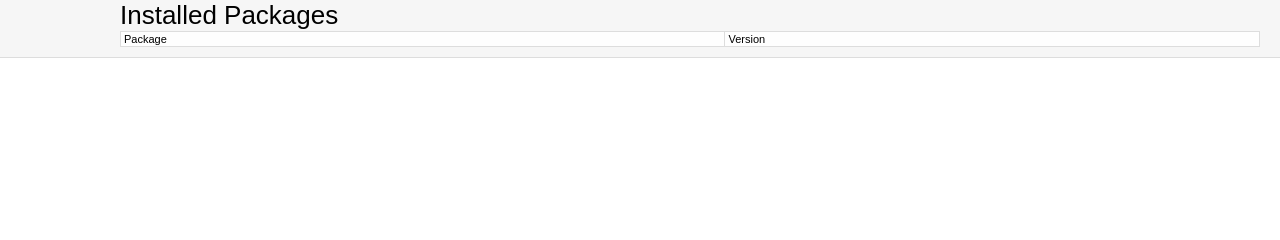
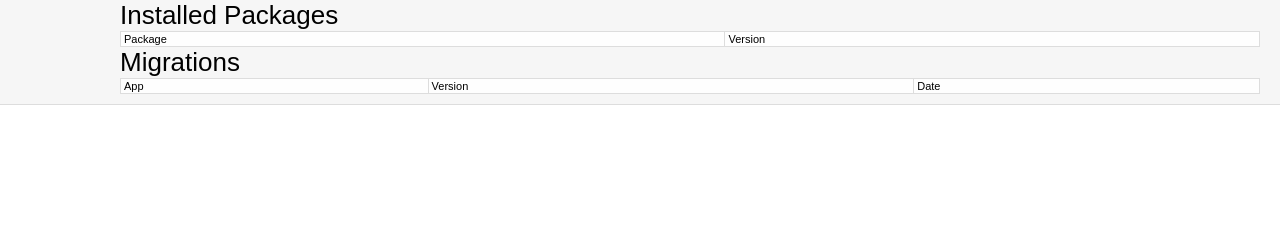
Before and after one commit to PrimarySite/django-environment-report, a Django app: template djenvrep/templates/environment-report.html in a window 1280 px wide. Shown: the part 270-510 px from the top of the page. Run offline with Django 3.2, Linux system fonts and the light colour scheme; the template is opened without the code that fills it, so the values that code supplies are empty; parts of the project's set-up code (start-up, migrations or seed data) failed here and were passed over.

Commit message:
show migrations

```diff
--- a/djenvrep/templates/environment-report.html
+++ b/djenvrep/templates/environment-report.html
@@ -127,6 +127,26 @@
     </tbody>
   </table>
 
+<h1 id="migration-info">Migrations</h1>
+
+  <table class="req">
+    <thead>
+      <tr>
+        <th>App</th>
+        <th>Version</th>
+        <th>Date</th>
+      </tr>
+    </thead>
+    <tbody>
+      {% for migration in migrations %}
+        <tr>
+          <td>{{ migration.app }}</td>
+          <td>{{ migration.name }}</td>
+          <td>{{ migration.applied }}</td>
+        </tr>
+      {% endfor %}
+    </tbody>
+  </table>
 </div>
 </body>
 </html>
--- a/djenvrep/utils.py
+++ b/djenvrep/utils.py
@@ -12,6 +12,7 @@ import sys
 # Django
 import django
 from django.db import connection
+from django.db.migrations.recorder import MigrationRecorder
 
 try:  # pragma: nocover
     from pip._internal.operations import freeze
@@ -53,3 +54,8 @@ def get_db_info():
     else:
         db_info['version'] = 'unknown'
     return db_info
+
+
+def get_migrations():
+    """Get the migrations."""
+    return MigrationRecorder.Migration.objects.all()
--- a/djenvrep/views.py
+++ b/djenvrep/views.py
@@ -12,6 +12,7 @@ from django.views.debug import get_safe_settings
 # Local
 from .utils import get_db_info
 from .utils import get_installed_packages
+from .utils import get_migrations
 from .utils import get_python_paths
 from .utils import get_versions
 
@@ -29,6 +30,7 @@ def environment_settings_view(request, template_name='environment-report.html'):
         'versions': get_versions(),
         'python_paths': get_python_paths(),
         'db': get_db_info(),
+        'migrations': get_migrations(),
     }
 
     return render(request, template_name, context)
```
